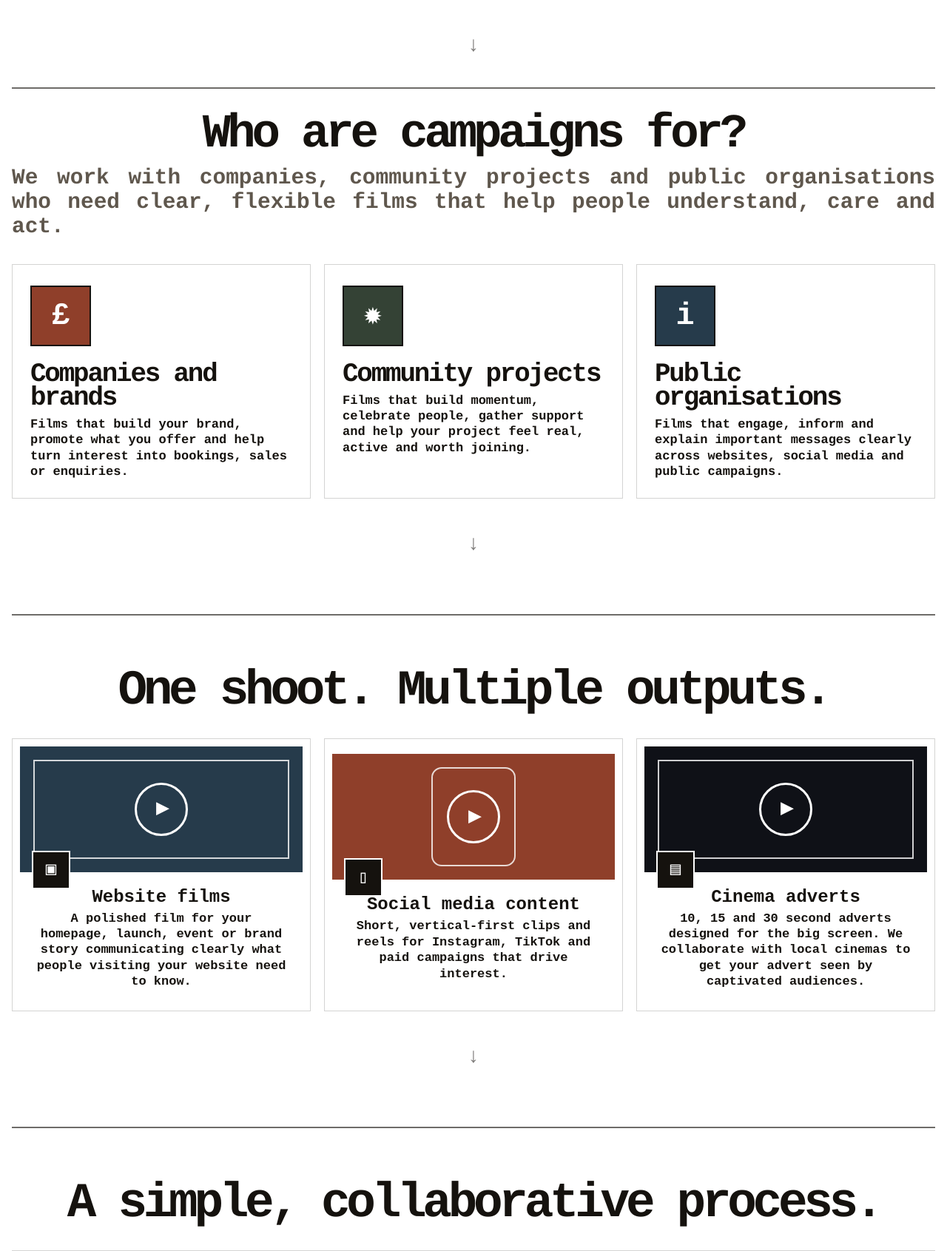
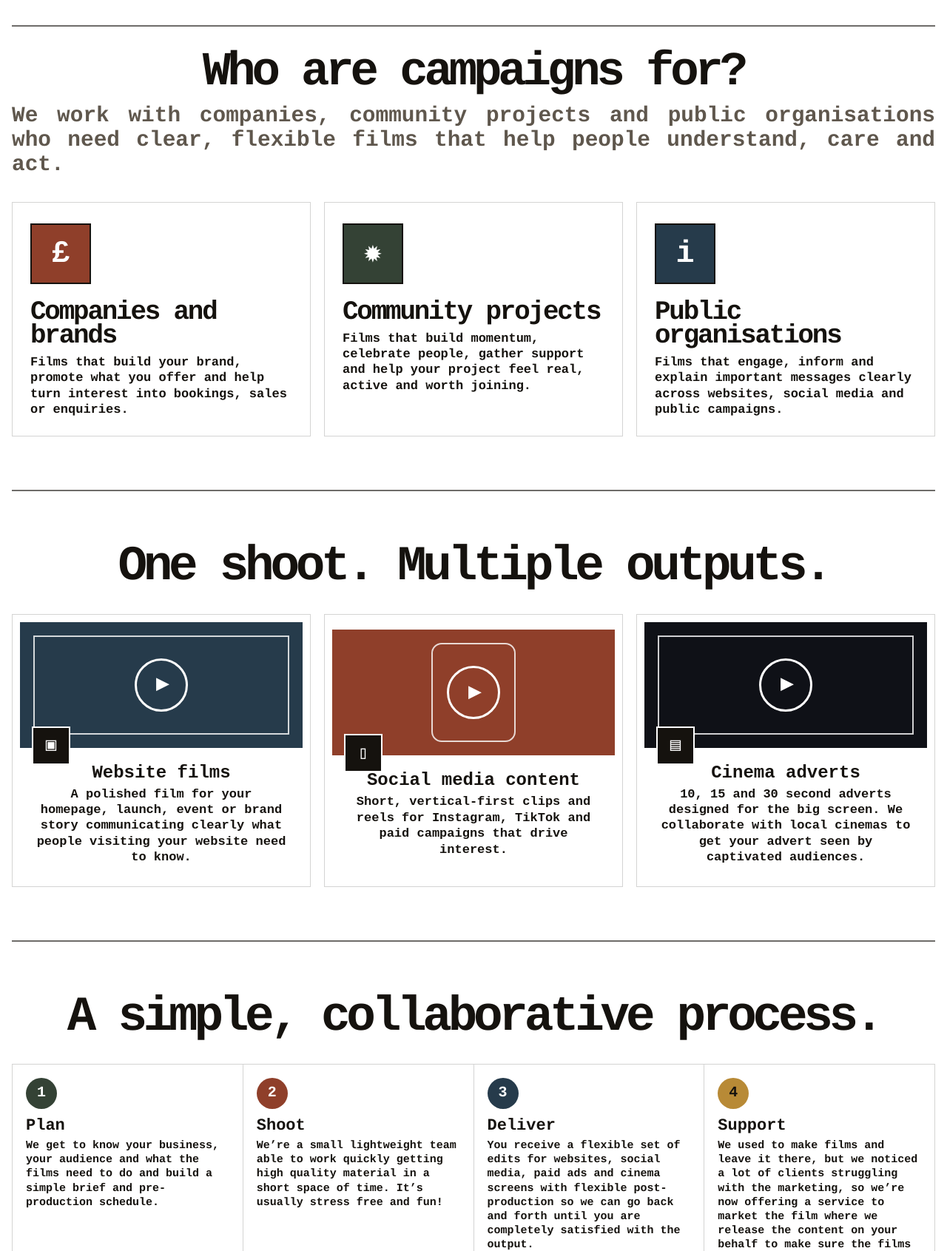
Before and after one commit to billtrem/idrisfilms, a Django app: page /home/ in a window 1280 px wide. Shown: the part 860-2551 px from the top of the page at 74% size. Run offline with Django 5.2, Linux system fonts and the light colour scheme.

```diff
--- a/idrisfilms_site/templates/idrisfilms_site/partials/clientele.html
+++ b/idrisfilms_site/templates/idrisfilms_site/partials/clientele.html
@@ -37,6 +37,4 @@
       </div>
     </article>
   </div>
-
-  <a class="section-down" href="#outputs" aria-label="Scroll to outputs">↓</a>
 </section>
--- a/idrisfilms_site/templates/idrisfilms_site/partials/hero.html
+++ b/idrisfilms_site/templates/idrisfilms_site/partials/hero.html
@@ -32,5 +32,4 @@
 </div>
   </section>
 
-  <a class="down-arrow" href="#clientele" aria-label="Scroll to clientele">↓</a>
 </section>
--- a/idrisfilms_site/templates/idrisfilms_site/partials/outputs.html
+++ b/idrisfilms_site/templates/idrisfilms_site/partials/outputs.html
@@ -62,5 +62,4 @@
     </button>
   </div>
 
-  <a class="section-down" href="#process" aria-label="Scroll to clientele">↓</a>
 </section>
--- a/idrisfilms_site/templates/idrisfilms_site/partials/process.html
+++ b/idrisfilms_site/templates/idrisfilms_site/partials/process.html
@@ -37,5 +37,4 @@
     </article>
   </div>
 
-  <a class="section-down" href="#testimonials" aria-label="Scroll to testimonials">↓</a>
 </section>
```
